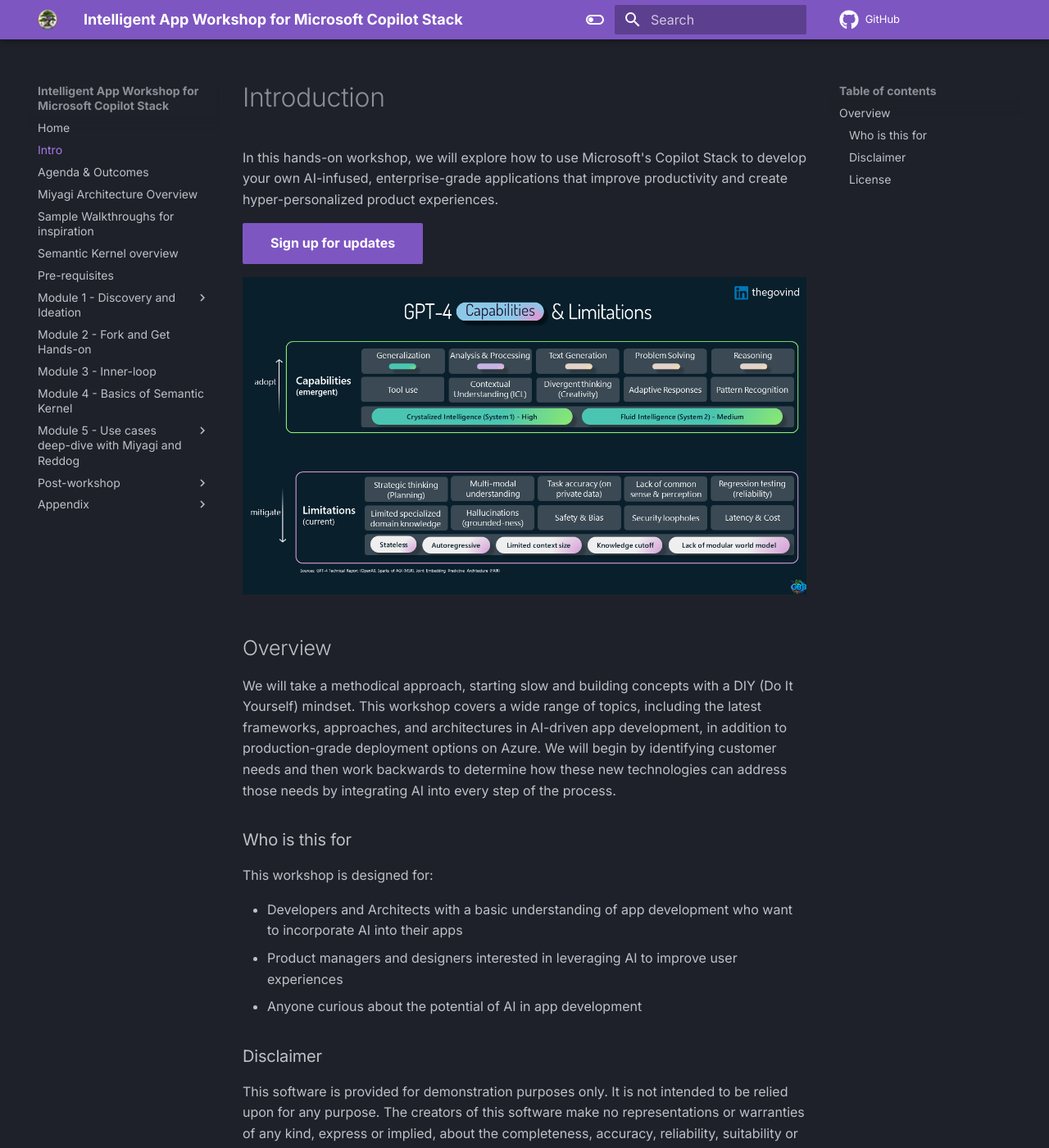
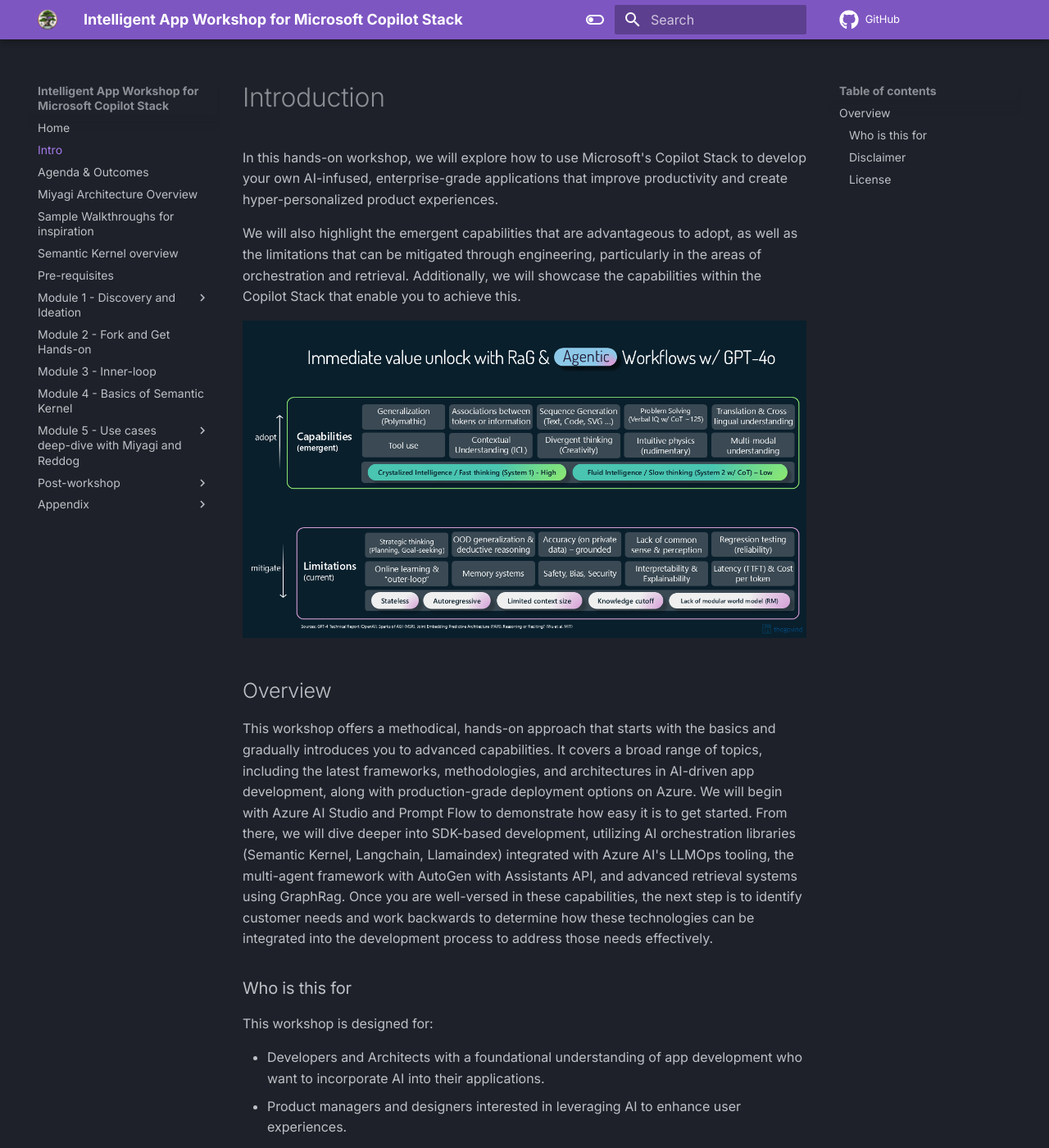
Before and after one commit to Azure/intelligent-app-workshop, an MkDocs documentation site: the page built from docs/wksp/00-intro/index.md, in a window 1280 px wide and 1400 px high. Shown: the whole window at 82% size. Built offline with MkDocs 1.6.1 and Material for MkDocs 9.7.7, drawn with Linux system fonts in a browser that asks for light colours; comment, search, counter and statistics services are not loaded; some of the changed text lies outside the part shown.

Commit message:
update overview page

```diff
--- a/docs/wksp/00-intro/index.md
+++ b/docs/wksp/00-intro/index.md
@@ -2,21 +2,22 @@
 
 In this hands-on workshop, we will explore how to use Microsoft's Copilot Stack to develop your own AI-infused, enterprise-grade applications that improve productivity and create hyper-personalized product experiences.
 
-[Sign up for updates](https://forms.office.com/r/rLds2s8RH1){ :target="_blank" .md-button .md-button--primary }
+We will also highlight the emergent capabilities that are advantageous to adopt, as well as the limitations that can be mitigated through engineering, particularly in the areas of orchestration and retrieval. Additionally, we will showcase the capabilities within the Copilot Stack that enable you to achieve this.
 
-![gpt4-capabilities](../../assets/images/gpt4-capabilities.PNG)
+
+![gpt-capabilities](../../assets/images/gpt-capabilities.PNG)
 
 ## Overview
 
-We will take a methodical approach, starting slow and building concepts with a DIY (Do It Yourself) mindset. This workshop covers a wide range of topics, including the latest frameworks, approaches, and architectures in AI-driven app development, in addition to production-grade deployment options on Azure. We will begin by identifying customer needs and then work backwards to determine how these new technologies can address those needs by integrating AI into every step of the process.
+This workshop offers a methodical, hands-on approach that starts with the basics and gradually introduces you to advanced capabilities. It covers a broad range of topics, including the latest frameworks, methodologies, and architectures in AI-driven app development, along with production-grade deployment options on Azure. We will begin with Azure AI Studio and Prompt Flow to demonstrate how easy it is to get started. From there, we will dive deeper into SDK-based development, utilizing AI orchestration libraries (Semantic Kernel, Langchain, Llamaindex) integrated with Azure AI's LLMOps tooling, the multi-agent framework with AutoGen with Assistants API, and advanced retrieval systems using GraphRag. Once you are well-versed in these capabilities, the next step is to identify customer needs and work backwards to determine how these technologies can be integrated into the development process to address those needs effectively.
 
 ### Who is this for
 
 This workshop is designed for:
 
-- Developers and Architects with a basic understanding of app development who want to incorporate AI into their apps
-- Product managers and designers interested in leveraging AI to improve user experiences
-- Anyone curious about the potential of AI in app development
+- Developers and Architects with a foundational understanding of app development who want to incorporate AI into their applications.
+- Product managers and designers interested in leveraging AI to enhance user experiences.
+- Anyone curious about the potential of AI in app development.
 
 ### Disclaimer
 
```
Also changed, not shown: docs/assets/images/gpt-capabilities.PNG (added).
